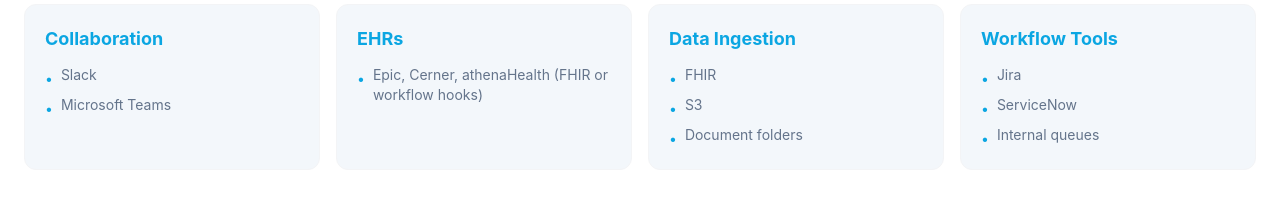
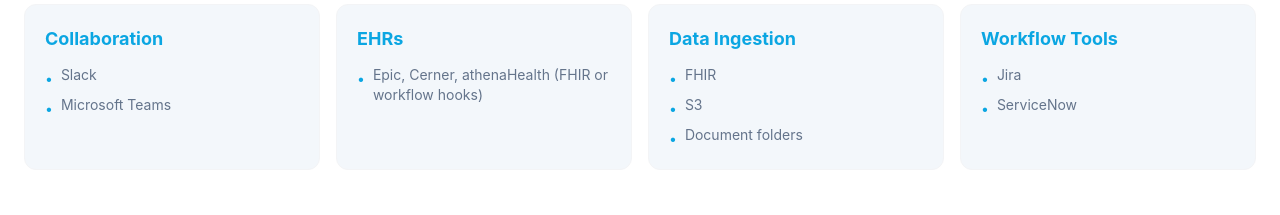
Before and after one commit to mmakkena/nuvii-systems-site, a Next.js app: page / in a window 1280 px wide. Shown: the part 4120-4335 px from the top of the page. Built offline with nearby package versions, Linux system fonts and the light colour scheme.

Commit message:
Remove Internal queues from Integrations section

```diff
--- a/src/components/Integrations.tsx
+++ b/src/components/Integrations.tsx
@@ -14,7 +14,7 @@
     },
     {
       category: "Workflow Tools",
-      items: ["Jira", "ServiceNow", "Internal queues"]
+      items: ["Jira", "ServiceNow"]
     }
   ];
 
```
